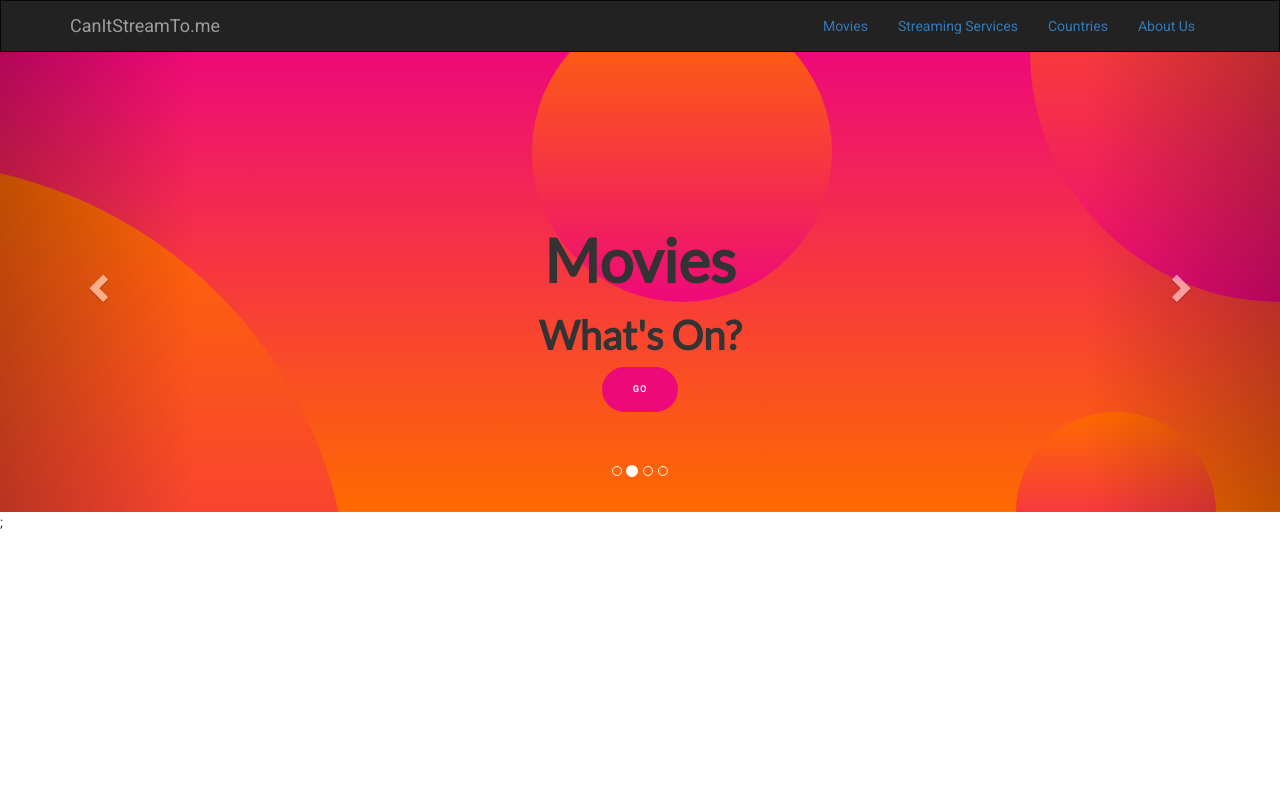
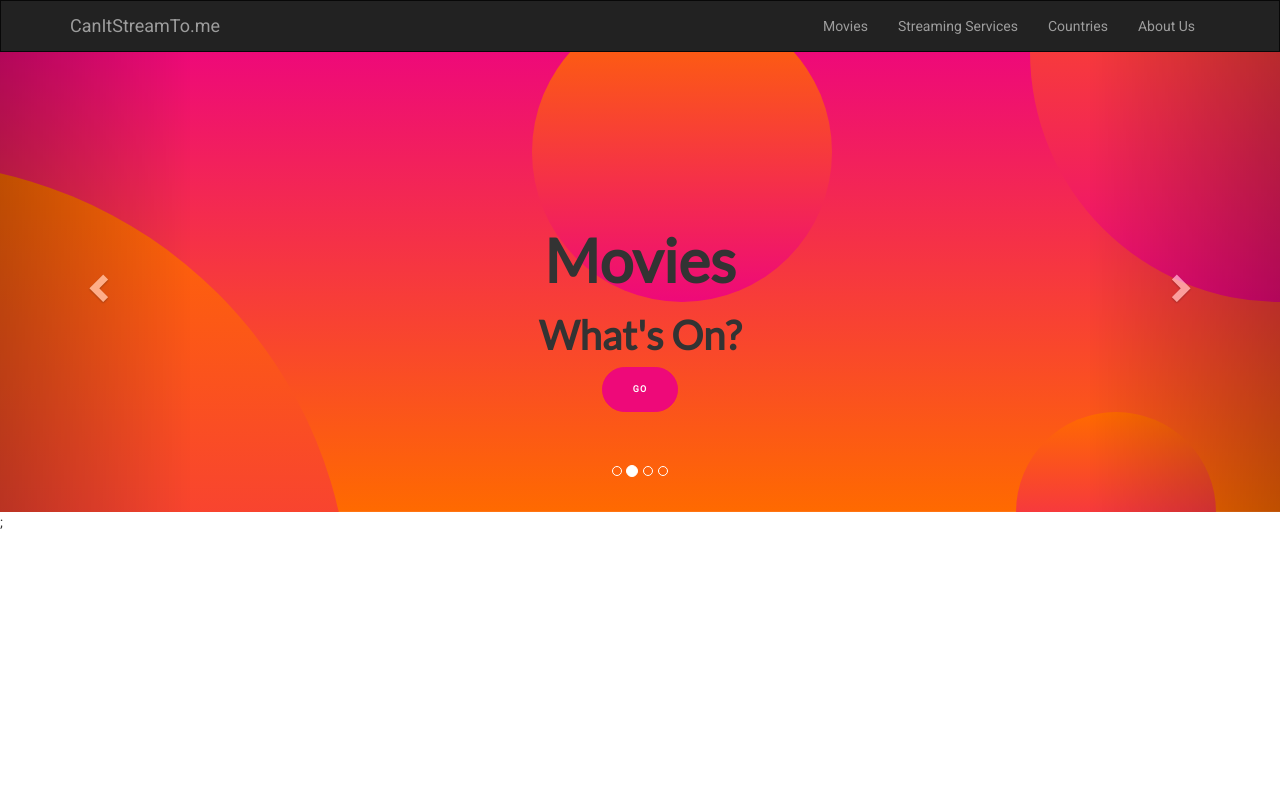
Before and after one commit to kattawar/canitstreamtome, a Flask app: page / in a window 1280 px wide. Run offline with Flask 2, Linux system fonts and the light colour scheme; some libraries are stand-ins or nearby versions.

Commit message:
fixed blue links navbar

```diff
--- a/app/static/css/one-page-wonder.css
+++ b/app/static/css/one-page-wonder.css
@@ -27,7 +27,9 @@ h6 {
 .rounded-pill {
   border-radius: 5rem;
 }
-
+.navbar a{
+  color: #9d9d9d;
+}
 .navbar {
 
 
```
